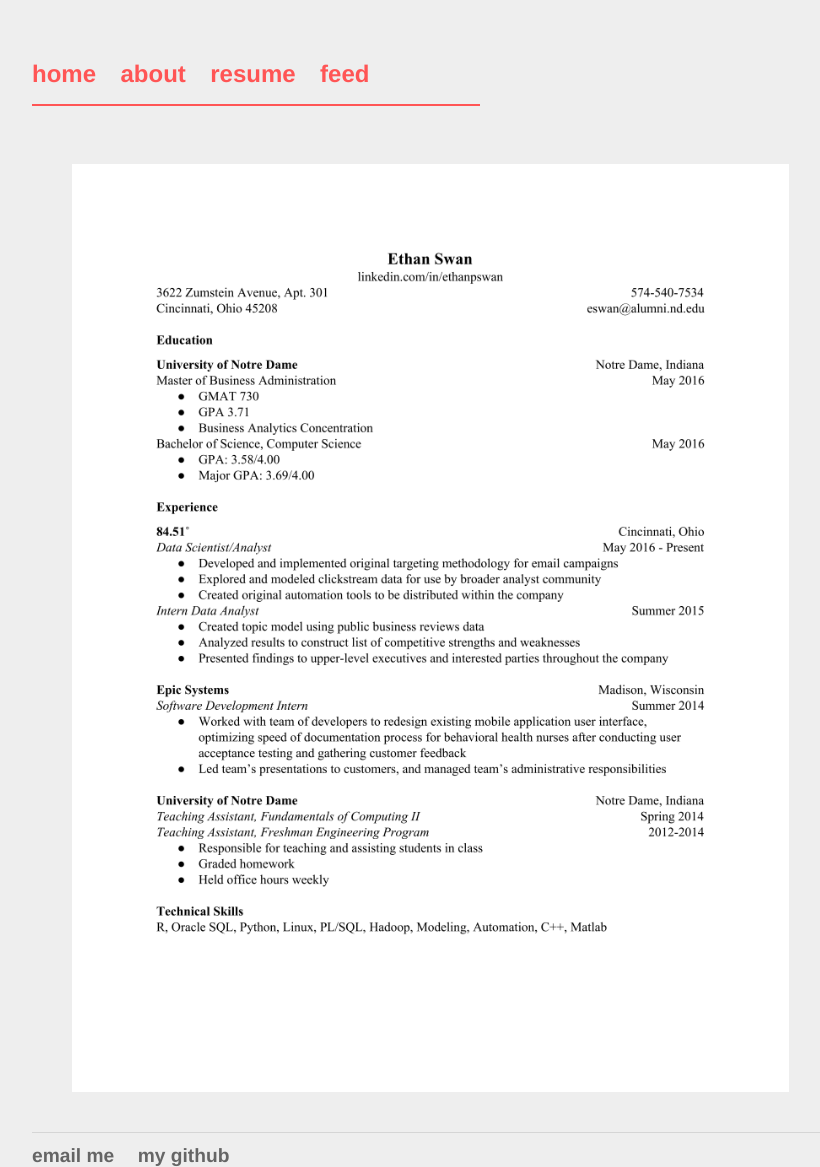
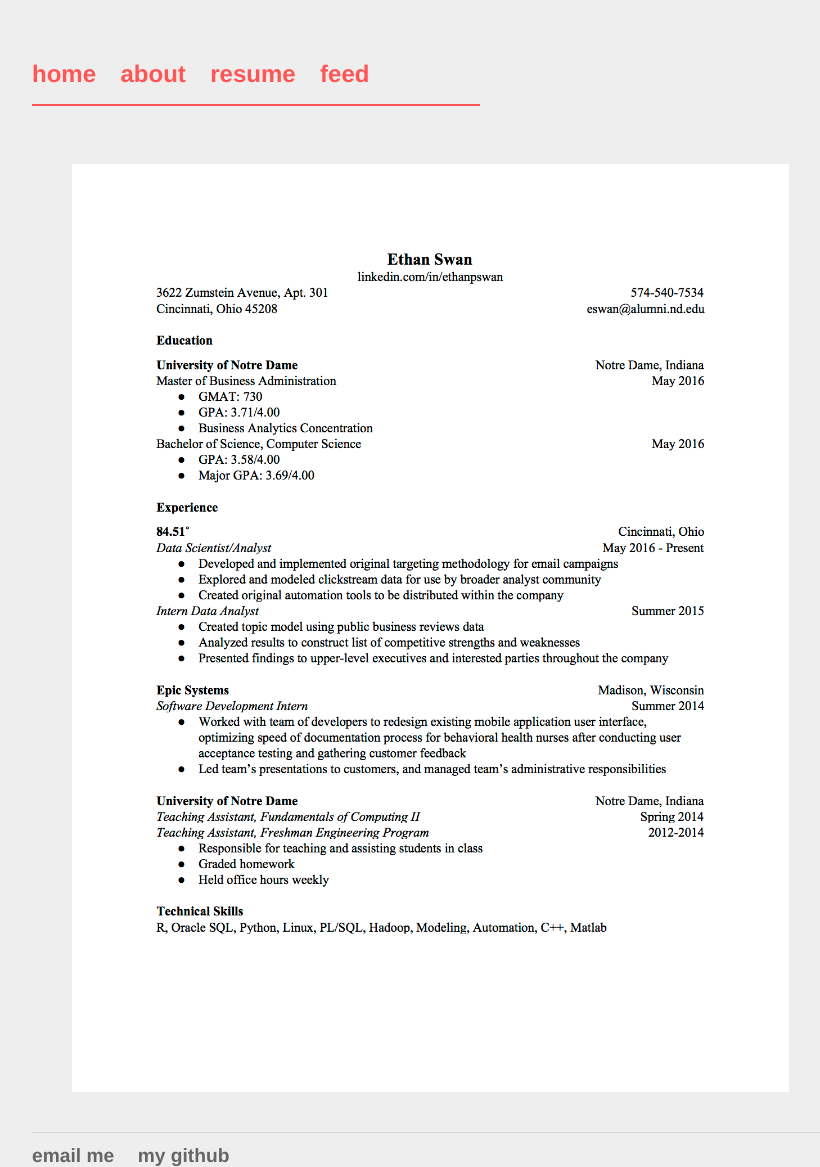
Before and after one commit to eswan18/ethanswan.com, a Jekyll site: the page built from resume.html, in a window 1280 px wide. Shown: the whole page, without its empty margins (160-980 px from the left). Built offline with Jekyll 4.4.1, drawn with Linux system fonts in a browser that asks for light colours.

Commit message:
Changed resume png

```diff
--- a/resume.html
+++ b/resume.html
@@ -4,6 +4,6 @@ title: Resume
 ---
 <div class="blurb">
 	<!-- Pad the resume with spacers -->
-	<img style="height:80%;width:80%;padding:40px;" src="/images/resume20161115.png" align="middle">
+	<img style="height:80%;width:80%;padding:40px;" src="/images/resume20161202.png" align="middle">
 </div>
 <!-- /.blurb -->
```
Also changed, not shown: images/resume20161115.png (deleted), images/resume20161202.png (added).
